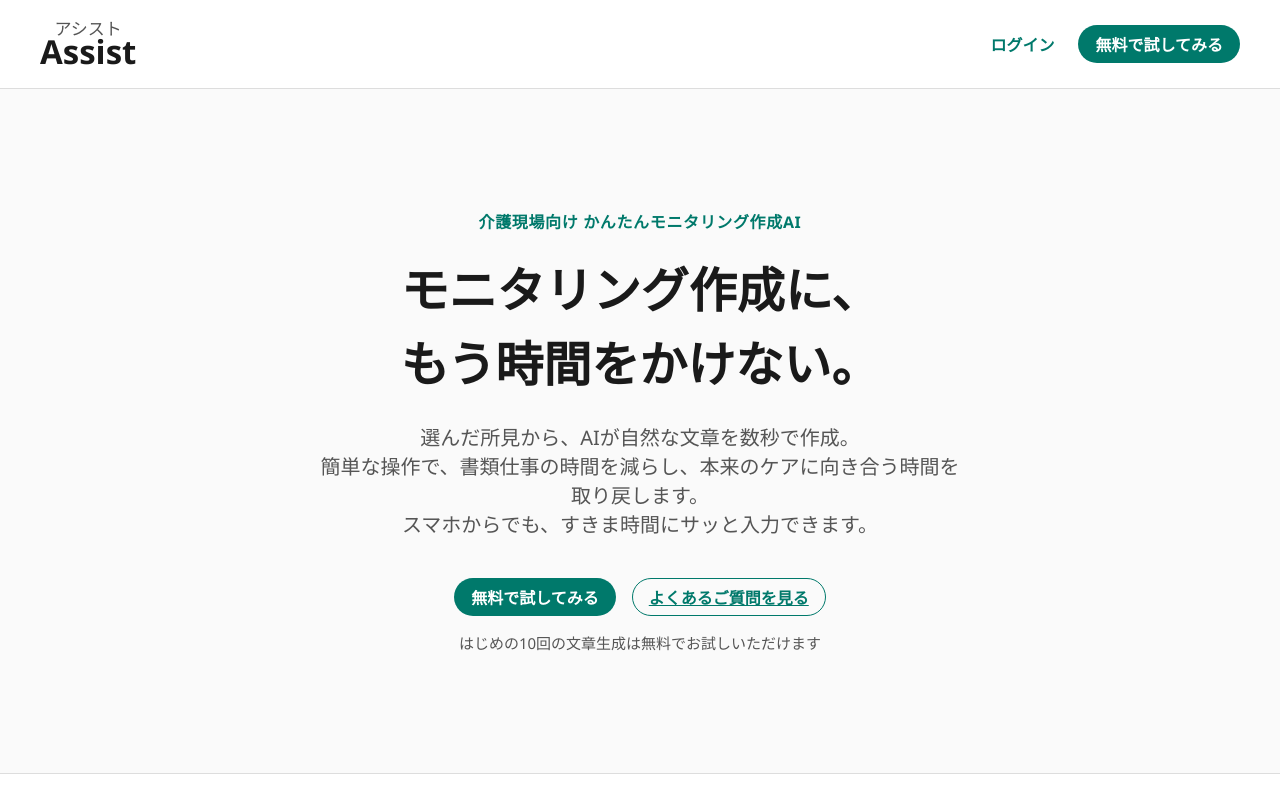
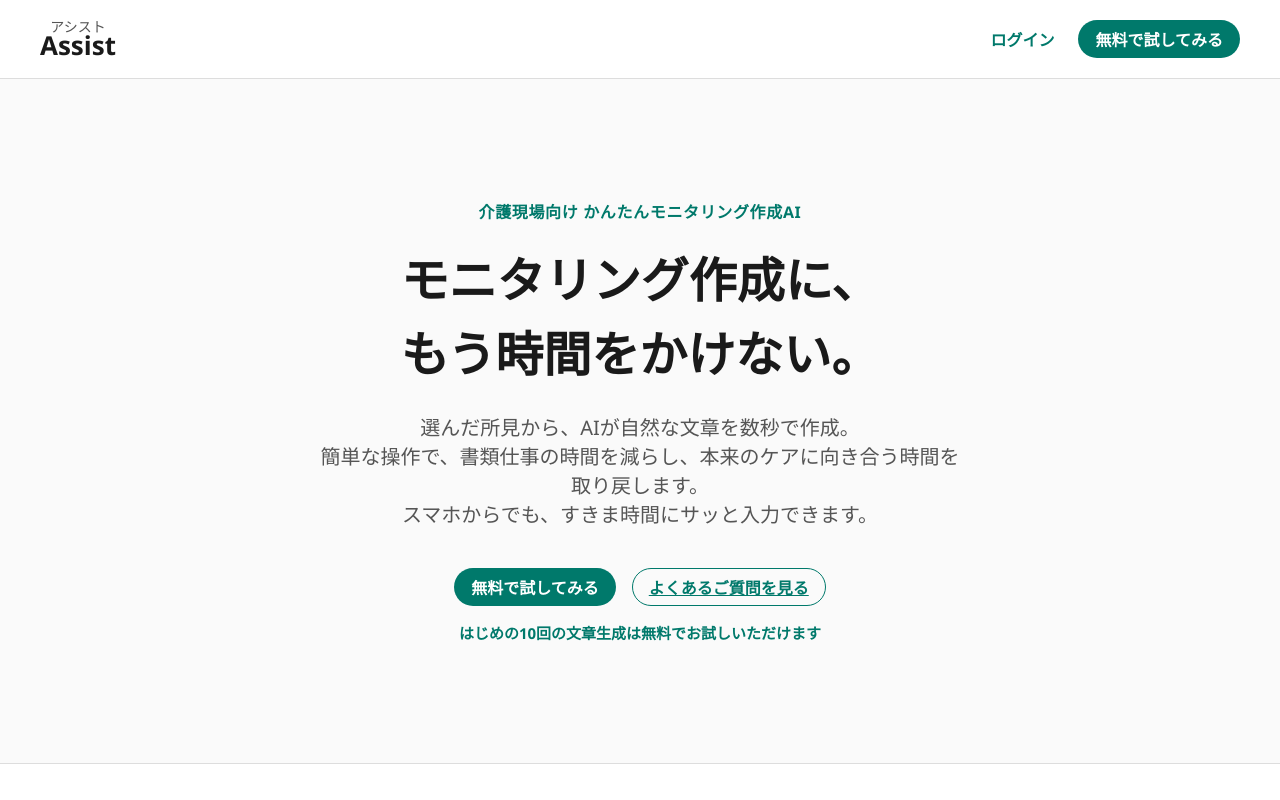
Before and after one commit to goldenglow1991-bot/monitoring_app_web, a React (Vite) app: page / in a window 1280 px wide. Shown: the top 800 px of the page. Built offline with nearby package versions, Linux system fonts and the light colour scheme; no server answers.

Commit message:
LPの無料お試し文言をteal・太字にし、PC/タブレットのヘッダーロゴを80%に縮小

```diff
--- a/src/App.css
+++ b/src/App.css
@@ -861,8 +861,8 @@
 .lp-logo-yomi { font-size: 11px; color: var(--text-muted); }
 .lp-logo-main { font-size: 22px; font-weight: 700; margin-top: -2px; }
 @media (min-width: 721px) {
-  .lp-logo-yomi { font-size: 17px; }
-  .lp-logo-main { font-size: 33px; }
+  .lp-logo-yomi { font-size: 14px; }
+  .lp-logo-main { font-size: 26px; }
 }
 .lp-header-actions { display: flex; align-items: center; gap: 8px; }
 .lp-section { padding: 96px 40px; }
@@ -891,7 +891,7 @@
   margin: 0 auto 40px auto;
 }
 .lp-hero-actions { display: flex; gap: 16px; justify-content: center; }
-.lp-hero-note { margin-top: 16px; font-size: 15px; color: var(--text-muted); }
+.lp-hero-note { margin-top: 16px; font-size: 15px; color: var(--teal); font-weight: 700; }
 
 .lp-empathy-bridge { margin: 28px 0 0 0; font-weight: 700; color: var(--teal-dark); }
 
```
